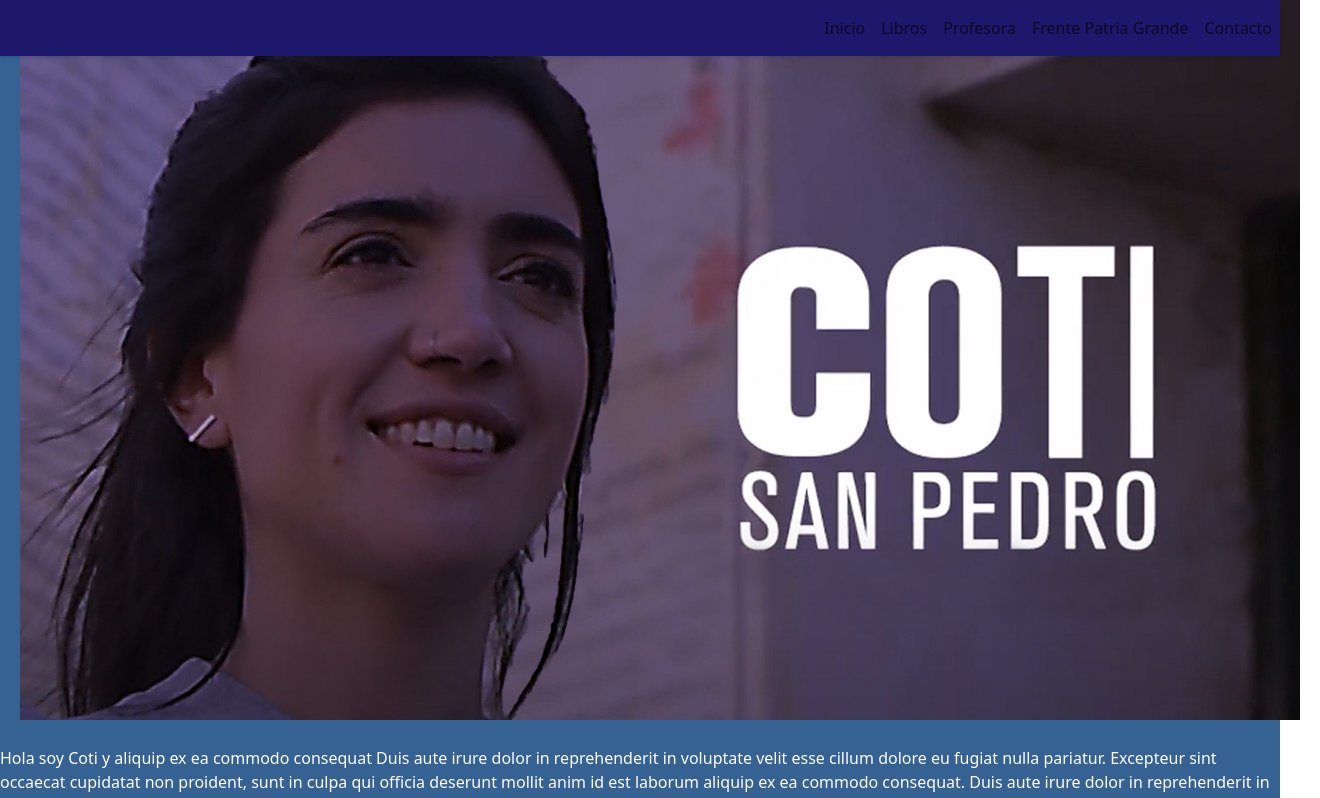
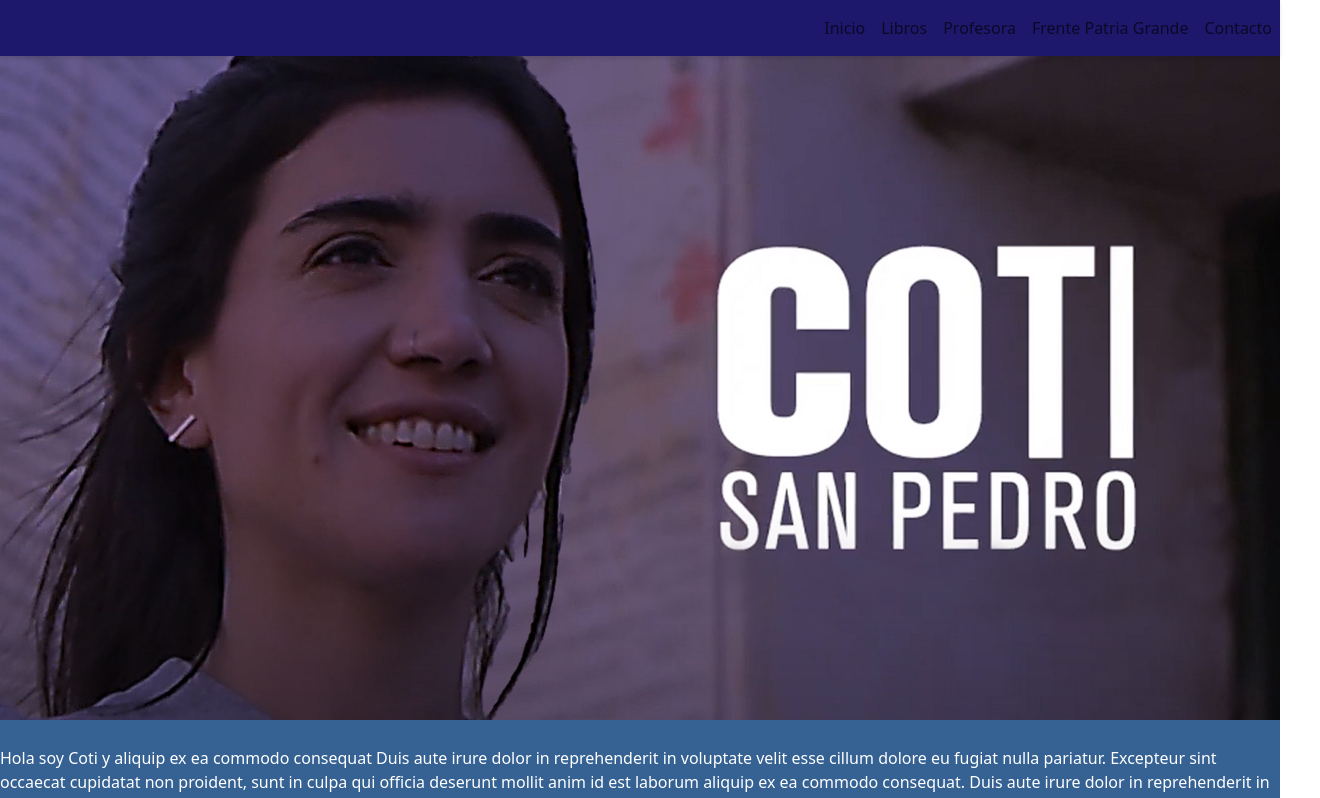
Before and after one commit to MatiasVilla91/CSP, a React (Create React App) app in the folder Documents/Coti/nombre_proyecto/: page / in a window 1280 px wide. Shown: the top 798 px of the page, 1320 px wide, since content can reach past the window. Built offline with nearby package versions, Linux system fonts and the light colour scheme.

Commit message:
commit cada 1seg

```diff
--- a/Documents/Coti/nombre_proyecto/src/App.css
+++ b/Documents/Coti/nombre_proyecto/src/App.css
@@ -69,8 +69,8 @@ h2, h3 {
 .foto {
   object-fit: cover;
   max-width: 100%;
-  margin: 0 20px; /* Margen a los lados de la imagen */
-  align-items: center;
+
+
 
 }
 
--- a/Documents/Coti/nombre_proyecto/src/App.js
+++ b/Documents/Coti/nombre_proyecto/src/App.js
@@ -1,12 +1,9 @@
-//import coti1 from '../src/coti1.jpg';
-
 import './App.css';
 import Home from './componentes/home';
 import Navbar from './componentes/navbar';
 import './componentes/home.js';
 import React from 'react';
 import 'bootstrap/dist/css/bootstrap.min.css';
-
 import Contacto from './componentes/contacto.js';
 import Libros from './componentes/Libros.js';
 import Profesora from './componentes/profesora.js';
```
